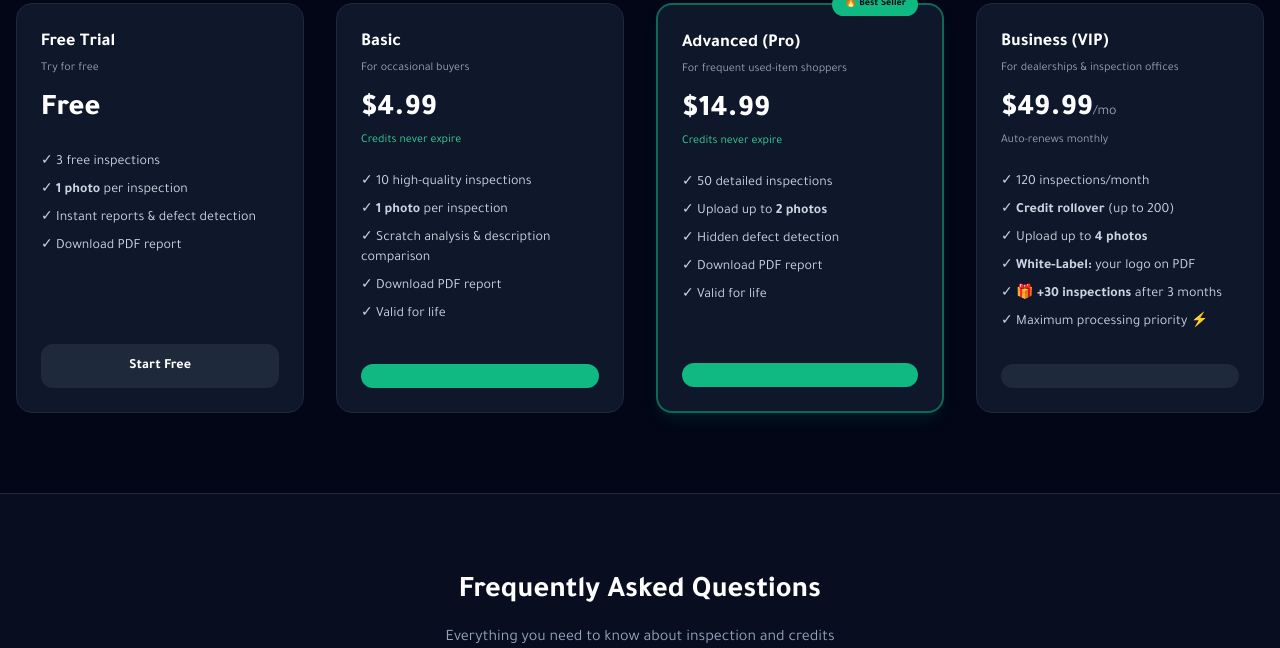
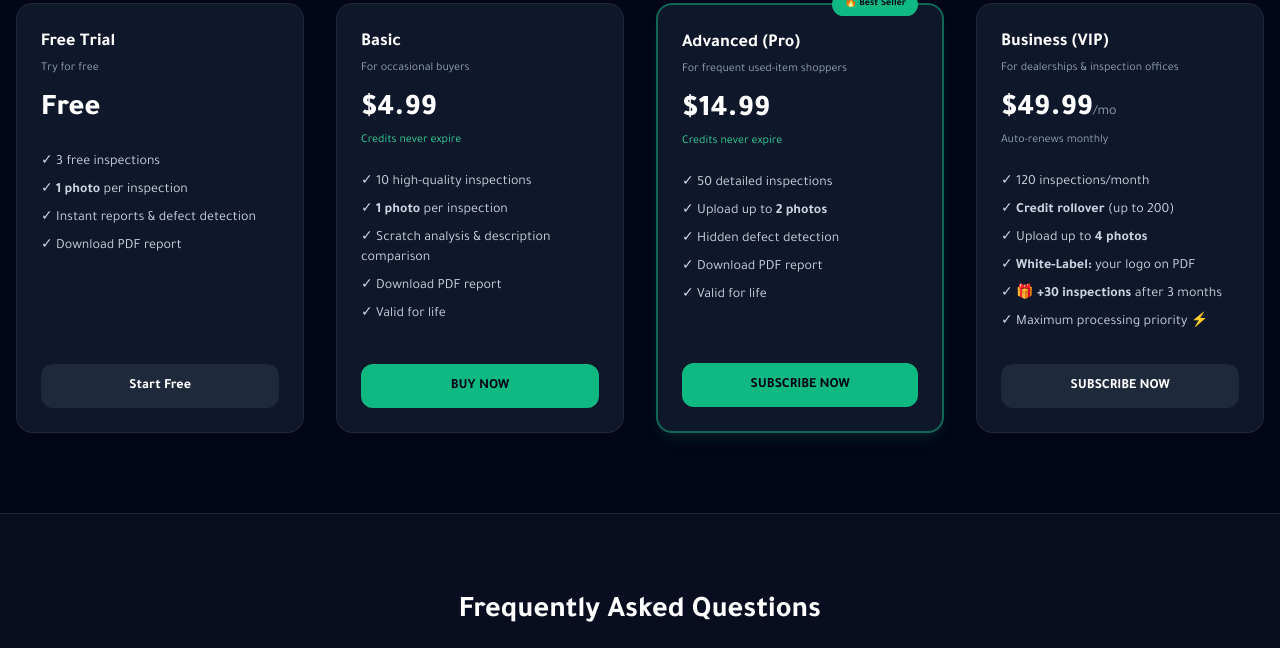
Before and after one commit to muhannadd0594-s/ai-inspector-2, a Flask app: page / in a window 1280 px wide. Shown: the part 2474-3122 px from the top of the page. Run offline with Flask 3, Linux system fonts and the light colour scheme; some libraries are stand-ins or nearby versions.

Commit message:
Change button text for purchase and subscription
Updated button text for purchase and subscription links.

```diff
--- a/templates/index.html
+++ b/templates/index.html
@@ -642,9 +642,10 @@ function renderPricing() {
           <li>${t('basic_f1')}</li><li>${t('basic_f2')}</li><li>${t('basic_f3')}</li><li>${t('basic_f4')}</li><li>${t('basic_f5')}</li>
         </ul>
       </div>
-      <a href="https://ainspector.lemonsqueezy.com/checkout/buy/8e2f33d0-dd51-4123-a2f9-5256bc5e3dff?embed=1"
+     <a href="https://ainspector.lemonsqueezy.com/checkout/buy/8e2f33d0-dd51-4123-a2f9-5256bc5e3dff?embed=1"
    class="lemonsqueezy-button w-full bg-emerald-500 hover:bg-emerald-400 text-slate-950 font-bold py-3 rounded-xl text-center text-sm transition-colors block">
-   </a>
+  BUY NOW
+</a>
     </div>
     <!-- Pro -->
     <div class="bg-slate-900 rounded-2xl border-2 border-emerald-500/50 p-6 flex flex-col justify-between relative shadow-lg shadow-emerald-500/10">
@@ -658,8 +659,9 @@ function renderPricing() {
           <li>${t('pro_f1')}</li><li>${t('pro_f2')}</li><li>${t('pro_f3')}</li><li>${t('pro_f4')}</li><li>${t('pro_f5')}</li>
         </ul>
       </div>
-     <a href="https://ainspector.lemonsqueezy.com/checkout/buy/a398c077-5cf1-4d99-a3ac-6e5f47036a16?embed=1"
+    <a href="https://ainspector.lemonsqueezy.com/checkout/buy/a398c077-5cf1-4d99-a3ac-6e5f47036a16?embed=1"
    class="lemonsqueezy-button w-full bg-emerald-500 hover:bg-emerald-400 text-slate-950 font-bold py-3 rounded-xl text-center text-sm transition-colors block">
+  SUBSCRIBE NOW
 </a>
     </div>
     <!-- VIP -->
@@ -675,7 +677,8 @@ function renderPricing() {
       </div>
       <a href="https://ainspector.lemonsqueezy.com/checkout/buy/5e931ba9-8750-4d36-bd34-a18e5a5ddc00?embed=1"
    class="lemonsqueezy-button w-full bg-slate-800 hover:bg-slate-700 text-white font-semibold py-3 rounded-xl text-center text-sm transition-colors block">
-   </a>
+  SUBSCRIBE NOW
+</a>
     </div>`;
 }
 
```
